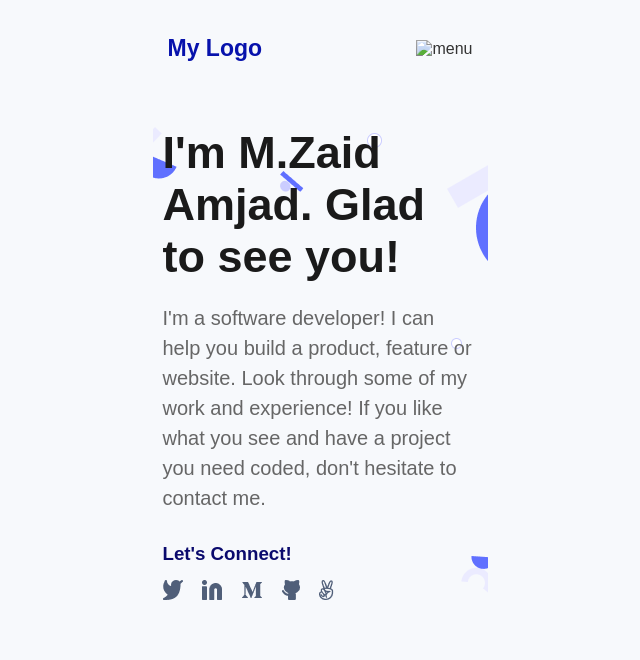
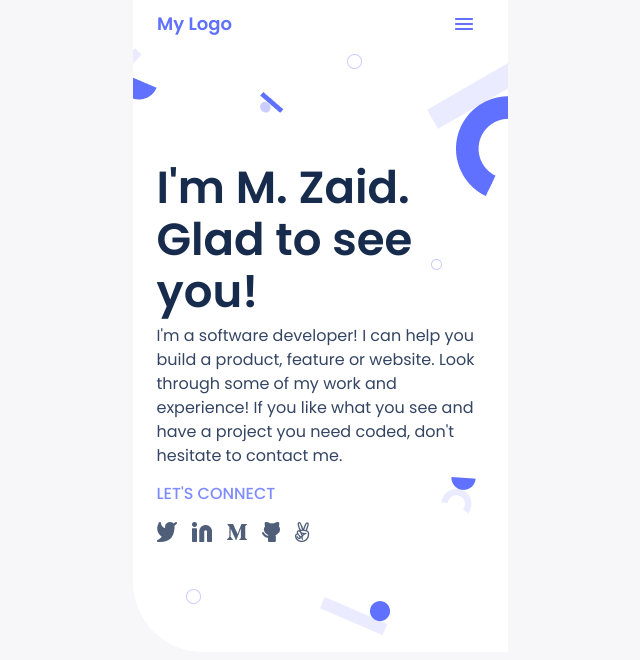
Before and after one commit to zaidy-mughal/Figma-Portfolio, a website: page index.html in a window 1280 px wide. Shown: the whole page, without its empty margins (320-960 px from the left). Drawn offline with Linux system fonts and the light colour scheme.

Commit message:
Completed First Page

```diff
--- a/index.html
+++ b/index.html
@@ -5,26 +5,35 @@
     <meta name="viewport" content="width=device-width, initial-scale=1.0">
     <title>Portfolio</title>
     <link rel="stylesheet" href="styles.css">
+    <link rel="stylesheet" href="https://fonts.googleapis.com/css2?family=Poppins:wght@400;500;600&display=swap">
 </head>
 <body>
-    <div class="container">
+    <div class="main">
         <header class="header">
-            <a href="#" class="logo">My Logo</a>
-            <img href="src/menu.png" alt="menu">
+            <div class="logo"><h1>My Logo</h1></div>
+            <div class="menu">
+                <img src="src/Icon - Menu.png" alt="menu">
+            </div>
         </header>
 
         <section class="main-content">
-            <h1>I'm M.Zaid Amjad. Glad to see you!</h1>
+            <h2>I'm M. Zaid. <br> Glad to see you!</h2>
             <p>
                 I'm a software developer! I can help you build a product, feature or website.
                 Look through some of my work and experience! If you like what you see and have a
                 project you need coded, don't hesitate to contact me.
             </p>
-            <h3>Let's Connect! </h3>
-            <div class="social-links">
-                <a href="#"><img src="src/social media icons.png" alt="social"></a>
-            </div>
+            <h4>LET'S CONNECT</h4>
+            <ul class="social-links">
+                <li><a href="#"></a><img src="src/twitter.png" alt="twitter"></li>
+                <li><a href="#"></a><img src="src/Linkedin icon.png" alt="linkedin"></li>
+                <li><a href="#"></a><img src="src/meta.png" alt="meta"></li>
+                <li><a href="#"></a><img src="src/github.png" alt="github"></li>
+                <li><a href="#"></a><img src="src/Vector (3).png" alt="vote"></li>
+            </ul>
         </section>
+
     </div>
+
 </body>
 </html>
--- a/styles.css
+++ b/styles.css
@@ -1,61 +1,111 @@
 * {
-  margin: 0;
+  /* margin: auto; */
   padding: 0;
   box-sizing: border-box;
 }
 
 body {
-  font-family: 'Arial', sans-serif;
-  background-color: #f7f9fc;
-  color: #333;
-
+  margin: 0 auto;
+  font-family: 'Poppins', sans-serif;
+  background-color: #F7F7F9;
+  width: 375px;
+  height: 652px;
 }
 
-.container {
-  width: 100%;
-  padding: 20px;
-  max-width: 375px;
-  max-height: 604px;
-  margin: 0 auto;
+
+.main{
+  background-color: #ffffff;
+  border-radius: 0 0 0 70px;
 }
 
-.header {
+header {
   display: flex;
   justify-content: space-between;
   align-items: center;
-  padding: 15px;
+  height: 48px;
+  margin: 0;
+  padding: 0;
 }
 
-.logo {
-  font-size: 23px;
-  font-weight: bold;
-  color: #0712ac;
-  text-decoration: none;
+.logo{
+  width: 100px;
+  height: 40px;
+  margin-left: 12px;
+  padding: 10px 12px;
 }
 
+header h1{
+  font-weight: 700;
+  font-size: 18px;
+  line-height: 20px;
+  text-align: center;
+  color: #6070FF;
+  margin: 0;
+  padding: 0;
+}
+
+
+.menu{
+  width: 40px;
+  height: 40px;
+  padding: 8px;
+  margin-right: 24px;
+}
+
+
 .main-content {
-  margin-top: 50px;
   text-align: left;
   background-image: url(src/background.png);
   background-repeat: no-repeat;
-  padding: 0 10px;
+  padding: 114px 24px;
+  height: 604px;
+  width: 375px;
 }
 
-.main-content h1 {
+.main-content h2 {
   font-size: 45px;
-  color: #1a1a1a;
-  margin-bottom: 20px;
+  color: #172B4D;
   align-items: left;
+  line-height: 52px;
+  margin: 0;
+  padding: 0;
+  height: 150px;
+  width: 327px;
 }
 
-.main-content h3 {
-  margin-bottom: 15px;
-  color: rgb(10, 10, 109);
+
+
+.main-content p {
+  font-size: 16px;
+  line-height: 24px;
+  color: #344563;
+  margin-bottom: 30px;
+  font-weight: 400;
+  height: 146px;
+  width: 327px;
+  padding: 0;
+  margin: 12px 0 0 0;
 }
 
-.main-content p {
-  font-size: 20px;
-  line-height: 1.5;
-  color: #666;
-  margin-bottom: 30px;
+
+.main-content h4 {
+  margin: 12px 0;
+  width: 119px;
+  height: 24px;
+  font-weight: 500;
+  font-size: 16px;
+  line-height: 24px;
+  padding: 0;
+  color: #7F8CFF;
 }
+
+
+.social-links{
+  display: flex;
+  list-style-type: none;
+  padding: 0;
+}
+
+.social-links li{
+  margin-right: 15px;
+}
```
Also changed, not shown: src/Icon - Menu.png (added), src/Linkedin icon.png (added), src/Vector (3).png (added), src/github.png (added), src/menu.png (deleted), src/meta.png (added), src/social media icons.png (deleted), src/twitter.png (added).
